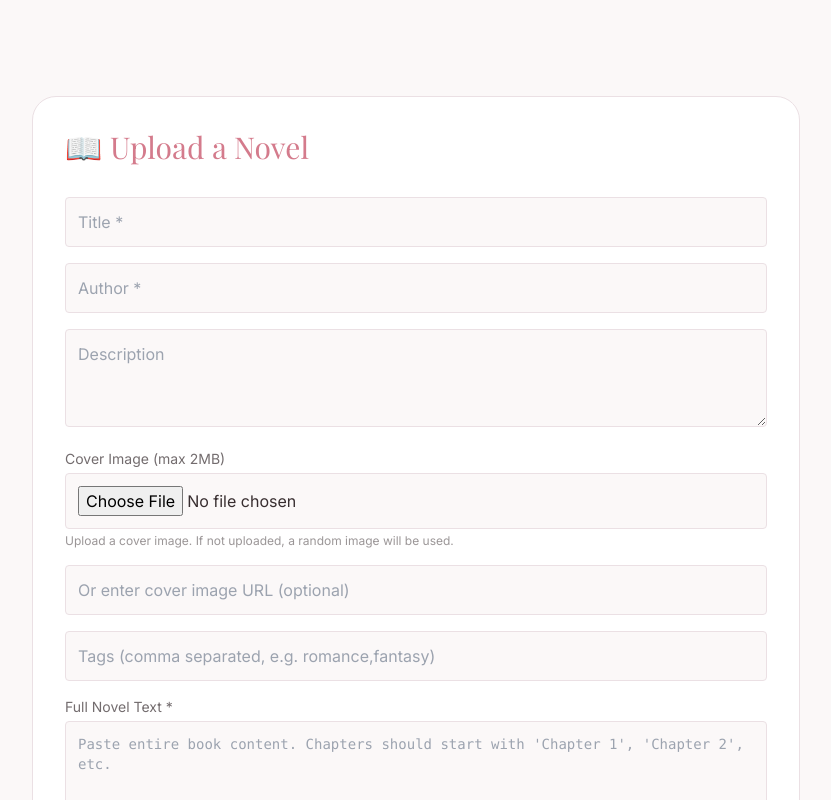
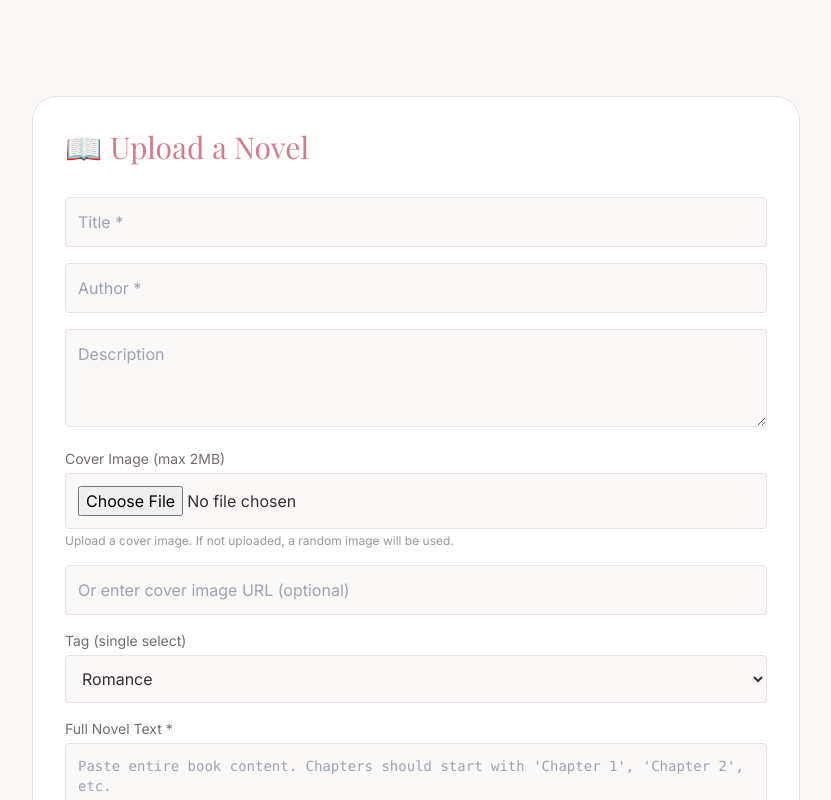
Before and after one commit to yangyifei757-dotcom/mystorysite, a Next.js app: page /admin/add-novel in a window 1280 px wide. Shown: the top 800 px of the page, without its empty margins (224-1055 px from the left). Built offline with nearby package versions, Linux system fonts and the light colour scheme; a web font is replaced by a local one.

Commit message:
Update page.tsx

```diff
--- a/app/admin/add-novel/page.tsx
+++ b/app/admin/add-novel/page.tsx
@@ -10,7 +10,7 @@ export default function AddNovelPage() {
     author: '',
     description: '',
     coverUrl: '',
-    tags: '',
+    tags: 'Romance', // 默认选中 Romance
     content: '',
     payAfterChapter: '3',
   })
@@ -18,7 +18,7 @@ export default function AddNovelPage() {
   const [loading, setLoading] = useState(false)
   const [message, setMessage] = useState('')
 
-  const handleChange = (e: React.ChangeEvent<HTMLInputElement | HTMLTextAreaElement>) => {
+  const handleChange = (e: React.ChangeEvent<HTMLInputElement | HTMLTextAreaElement | HTMLSelectElement>) => {
     setForm({ ...form, [e.target.name]: e.target.value })
   }
 
@@ -73,7 +73,7 @@ export default function AddNovelPage() {
           coverBase64,
           coverFileName,
           coverFileType,
-          tags: form.tags,
+          tags: form.tags, // 单选值
           content: form.content,
           payAfterChapter: parseInt(form.payAfterChapter) || 3,
           password: adminPassword,
@@ -108,7 +108,16 @@ export default function AddNovelPage() {
             <p className="text-xs text-foreground/50 mt-1">Upload a cover image. If not uploaded, a random image will be used.</p>
           </div>
           <input name="coverUrl" placeholder="Or enter cover image URL (optional)" value={form.coverUrl} onChange={handleChange} className="w-full p-3 rounded bg-background border border-border text-foreground" />
-          <input name="tags" placeholder="Tags (comma separated, e.g. romance,fantasy)" value={form.tags} onChange={handleChange} className="w-full p-3 rounded bg-background border border-border text-foreground" />
+          <div>
+            <label className="block text-sm mb-1 text-foreground/70">Tag (single select)</label>
+            <select name="tags" value={form.tags} onChange={handleChange} className="w-full p-3 rounded bg-background border border-border text-foreground">
+              <option value="Romance">Romance</option>
+              <option value="Mafia">Mafia</option>
+              <option value="Werewolf">Werewolf</option>
+              <option value="Steamy">Steamy</option>
+              <option value="Urban">Urban</option>
+            </select>
+          </div>
           <div>
             <label className="block text-sm mb-1 text-foreground/70">Full Novel Text *</label>
             <textarea name="content" placeholder="Paste entire book content. Chapters should start with 'Chapter 1', 'Chapter 2', etc." value={form.content} onChange={handleChange} className="w-full p-3 rounded bg-background border border-border text-foreground font-mono text-sm" rows={20} required />
```
